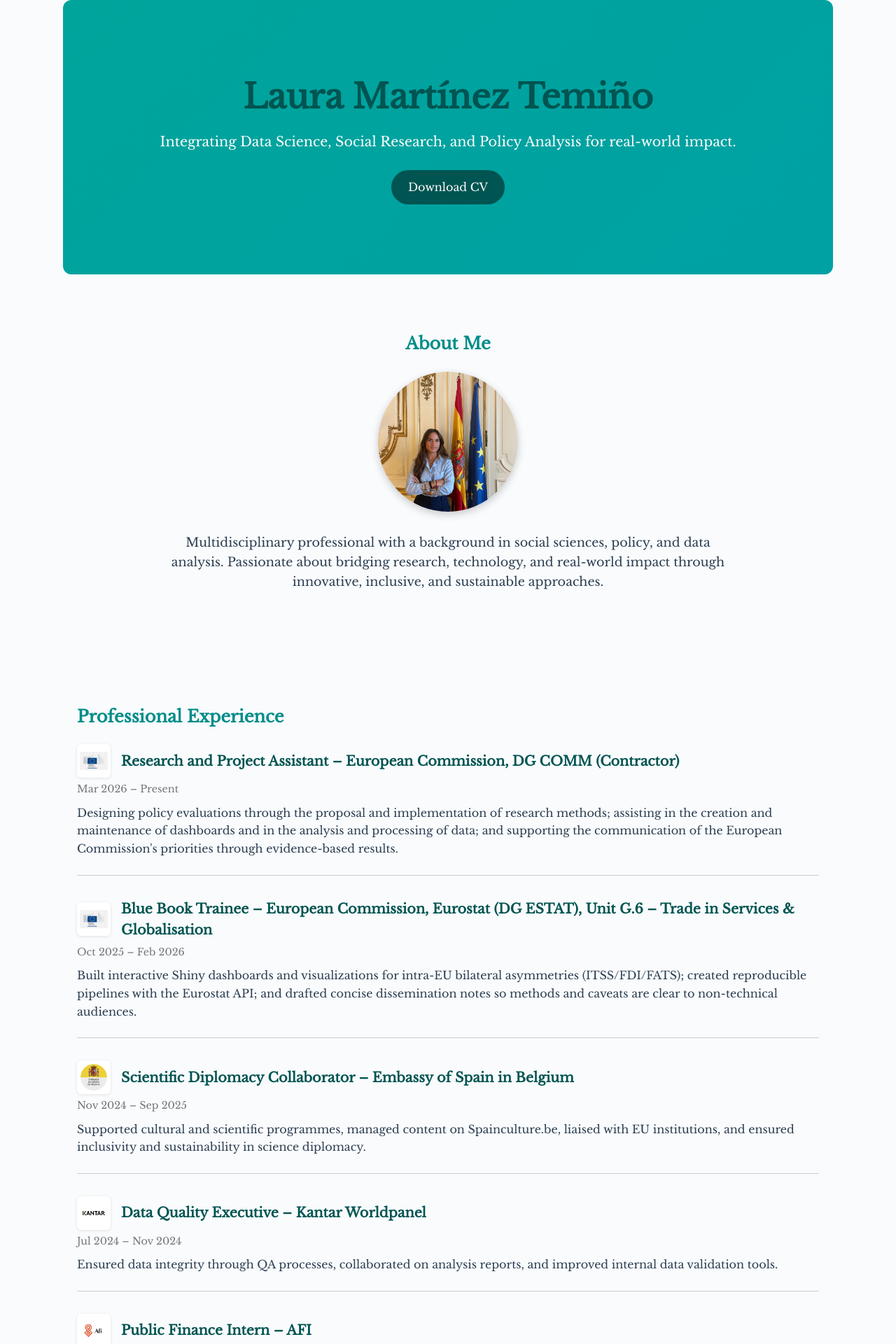
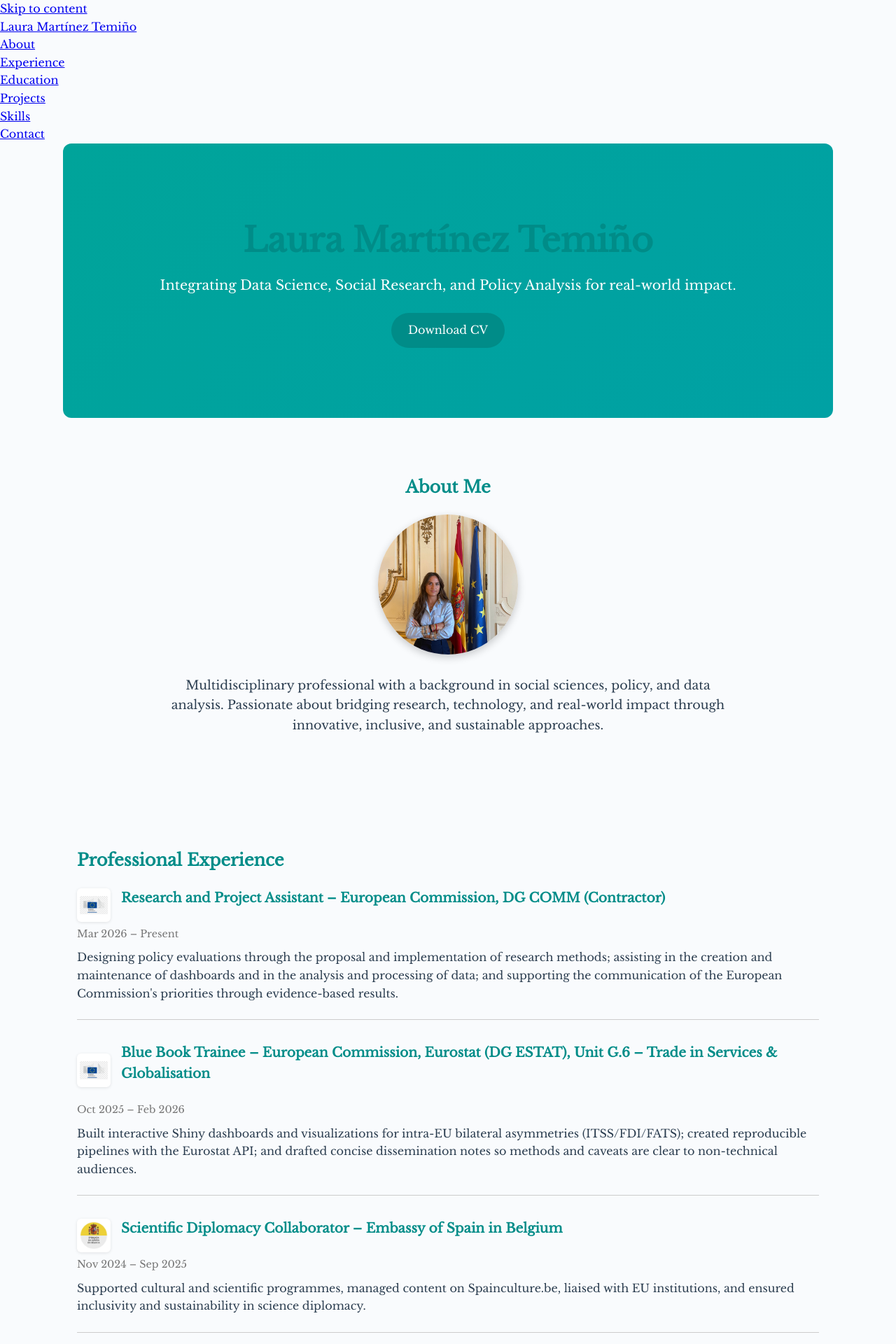
Before and after one commit to laura-martinez00/laura-website, a Flask app: page / in a window 1280 px wide. Shown: the top 1920 px of the page at 70% size. Run offline with Flask 3, Linux system fonts and the light colour scheme; some libraries are stand-ins or nearby versions.

Commit message:
Functional contact form, sticky nav, a11y and perf improvements

```diff
--- a/templates/index.html
+++ b/templates/index.html
@@ -4,6 +4,20 @@
   <meta charset="UTF-8" />
   <meta name="viewport" content="width=device-width, initial-scale=1.0" />
   <title>Laura Martínez Temiño</title>
+  <meta name="description" content="Laura Martínez Temiño — Policy Analyst and Data Scientist bridging EU policy, research, and data-driven analysis. Experience, projects, and CV.">
+
+  <!-- Open Graph / social preview -->
+  <meta property="og:title" content="Laura Martínez Temiño">
+  <meta property="og:description" content="Policy Analyst and Data Scientist bridging EU policy, research, and data-driven analysis.">
+  <meta property="og:image" content="https://laura-website-pi.vercel.app/static/images/profile.jpg">
+  <meta property="og:url" content="https://laura-website-pi.vercel.app/">
+  <meta property="og:type" content="website">
+  <meta name="twitter:card" content="summary">
+
+  <link rel="preconnect" href="https://fonts.googleapis.com">
+  <link rel="preconnect" href="https://fonts.gstatic.com" crossorigin>
+  <link rel="preconnect" href="https://unpkg.com">
+  <link rel="stylesheet" href="https://fonts.googleapis.com/css2?family=Libre+Baskerville:ital@0;1&display=swap">
   <link rel="stylesheet" href="{{ url_for('static', filename='css/styles.css') }}">
   <link href="https://unpkg.com/aos@2.3.1/dist/aos.css" rel="stylesheet">
   <script src="https://kit.fontawesome.com/a076d05399.js" crossorigin="anonymous"></script>
@@ -11,22 +25,41 @@
   <script src="{{ url_for('static', filename='js/script.js') }}" defer></script>
 </head>
 <body>
+  <a class="skip-link" href="#main">Skip to content</a>
+
   <script>
-    AOS.init({ duration: 1000, once: true });
+    AOS.init({ duration: 1000, once: true, disable: window.matchMedia('(prefers-reduced-motion: reduce)').matches });
   </script>
+
+  <!-- Sticky nav -->
+  <header class="site-nav">
+    <nav aria-label="Primary">
+      <a href="#hero" class="nav-logo">Laura Martínez Temiño</a>
+      <ul>
+        <li><a href="#about">About</a></li>
+        <li><a href="#experience">Experience</a></li>
+        <li><a href="#education">Education</a></li>
+        <li><a href="#projects">Projects</a></li>
+        <li><a href="#skills">Skills</a></li>
+        <li><a href="#contact">Contact</a></li>
+      </ul>
+    </nav>
+  </header>
+
+  <main id="main">
 
   <!-- Hero Section -->
   <section id="hero" class="section hero" data-aos="fade-in">
-    <h1 style="color: #005451;">Laura Martínez Temiño</h1>
+    <h1>Laura Martínez Temiño</h1>
     <p>Integrating Data Science, Social Research, and Policy Analysis for real-world impact.</p>
-    <a href="{{ url_for('static', filename='files/LauraMartinezCV.pdf') }}" class="btn" download style="background-color: #005451; color: white;">Download CV</a>
+    <a href="{{ url_for('static', filename='files/LauraMartinezCV.pdf') }}" class="btn" download>Download CV</a>
   </section>
 
   <!-- About Me -->
-  <section id="about" class="section about" data-aos="fade-up">
+  <section id="about" class="section about alt-bg" data-aos="fade-up">
     <h2>About Me</h2>
     <div class="about-content">
-      <img src="{{ url_for('static', filename='images/profile.jpg') }}" alt="Laura Martinez Temiño photo">
+      <img src="{{ url_for('static', filename='images/profile.jpg') }}" alt="Laura Martinez Temiño photo" width="200" height="200">
       <p>
         Multidisciplinary professional with a background in social sciences, policy, and data analysis. Passionate about bridging research, technology, and real-world impact through innovative, inclusive, and sustainable approaches.
       </p>
@@ -41,8 +74,8 @@
       <!-- European Commission — DG COMM -->
       <div class="entry" data-aos="fade-up">
         <div class="entry-header">
-          <img src="{{ url_for('static', filename='images/logos/EC.png') }}" alt="European Commission logo" class="entry-logo">
-          <h4>Research and Project Assistant – European Commission, DG COMM (Contractor)</h4>
+          <img src="{{ url_for('static', filename='images/logos/EC.png') }}" alt="European Commission logo" class="entry-logo" width="48" height="48">
+          <h3>Research and Project Assistant – European Commission, DG COMM (Contractor)</h3>
         </div>
         <span>Mar 2026 – Present</span>
         <p>Designing policy evaluations through the proposal and implementation of research methods; assisting in the creation and maintenance of dashboards and in the analysis and processing of data; and supporting the communication of the European Commission's priorities through evidence-based results.</p>
@@ -51,8 +84,8 @@
       <!-- Eurostat — Blue Book Traineeship -->
       <div class="entry" data-aos="fade-up">
         <div class="entry-header">
-          <img src="{{ url_for('static', filename='images/logos/EC.png') }}" alt="European Commission / Eurostat logo" class="entry-logo">
-          <h4>Blue Book Trainee – European Commission, Eurostat (DG ESTAT), Unit G.6 – Trade in Services & Globalisation</h4>
+          <img src="{{ url_for('static', filename='images/logos/EC.png') }}" alt="European Commission / Eurostat logo" class="entry-logo" width="48" height="48">
+          <h3>Blue Book Trainee – European Commission, Eurostat (DG ESTAT), Unit G.6 – Trade in Services & Globalisation</h3>
         </div>
         <span>Oct 2025 – Feb 2026</span>
         <p>Built interactive Shiny dashboards and visualizations for intra-EU bilateral asymmetries (ITSS/FDI/FATS); created reproducible pipelines with the Eurostat API; and drafted concise dissemination notes so methods and caveats are clear to non-technical audiences.</p>
@@ -61,8 +94,8 @@
       <!-- Embassy of Spain in Belgium -->
       <div class="entry" data-aos="fade-up">
         <div class="entry-header">
-          <img src="{{ url_for('static', filename='images/logos/embassy.png') }}" alt="Embassy logo" class="entry-logo">
-          <h4>Scientific Diplomacy Collaborator – Embassy of Spain in Belgium</h4>
+          <img src="{{ url_for('static', filename='images/logos/embassy.png') }}" alt="Embassy logo" class="entry-logo" width="48" height="48">
+          <h3>Scientific Diplomacy Collaborator – Embassy of Spain in Belgium</h3>
         </div>
         <span>Nov 2024 – Sep 2025</span>
         <p>Supported cultural and scientific programmes, managed content on Spainculture.be, liaised with EU institutions, and ensured inclusivity and sustainability in science diplomacy.</p>
@@ -70,8 +103,8 @@
 
       <div class="entry" data-aos="fade-up">
         <div class="entry-header">
-          <img src="{{ url_for('static', filename='images/logos/kantar.png') }}" alt="Kantar logo" class="entry-logo">
-          <h4>Data Quality Executive – Kantar Worldpanel</h4>
+          <img src="{{ url_for('static', filename='images/logos/kantar.png') }}" alt="Kantar logo" class="entry-logo" width="48" height="48">
+          <h3>Data Quality Executive – Kantar Worldpanel</h3>
         </div>
         <span>Jul 2024 – Nov 2024</span>
         <p>Ensured data integrity through QA processes, collaborated on analysis reports, and improved internal data validation tools.</p>
@@ -79,8 +112,8 @@
 
       <div class="entry" data-aos="fade-up">
         <div class="entry-header">
-          <img src="{{ url_for('static', filename='images/logos/afi.png') }}" alt="AFI logo" class="entry-logo">
-          <h4>Public Finance Intern – AFI</h4>
+          <img src="{{ url_for('static', filename='images/logos/afi.png') }}" alt="AFI logo" class="entry-logo" width="48" height="48">
+          <h3>Public Finance Intern – AFI</h3>
         </div>
         <span>Jun 2024 – Jul 2024</span>
         <p>Assisted with policy evaluations and frameworks, presented research insights, and provided technical tools for public sector policy design.</p>
@@ -88,8 +121,8 @@
 
       <div class="entry" data-aos="fade-up">
         <div class="entry-header">
-          <img src="{{ url_for('static', filename='images/logos/tecopy.png') }}" alt="Tecopy logo" class="entry-logo">
-          <h4>Admin Office Assistant – Tecopy</h4>
+          <img src="{{ url_for('static', filename='images/logos/tecopy.png') }}" alt="Tecopy logo" class="entry-logo" width="48" height="48">
+          <h3>Admin Office Assistant – Tecopy</h3>
         </div>
         <span>Mar 2023 – Jun 2023</span>
         <p>Translated documents, ensured regulatory compliance, and identified business opportunities.</p>
@@ -97,16 +130,16 @@
 
       <div class="entry" data-aos="fade-up">
         <div class="entry-header">
-          <img src="{{ url_for('static', filename='images/logos/wains.png') }}" alt="Wains logo" class="entry-logo">
-          <h4>Marketing Research Analyst – WAINS</h4>
+          <img src="{{ url_for('static', filename='images/logos/wains.png') }}" alt="Wains logo" class="entry-logo" width="48" height="48">
+          <h3>Marketing Research Analyst – WAINS</h3>
         </div>
         <span>Feb 2022 – Jun 2022</span>
       </div>
 
       <div class="entry" data-aos="fade-up">
         <div class="entry-header">
-          <img src="{{ url_for('static', filename='images/logos/uc3m.png') }}" alt="UC3M logo" class="entry-logo">
-          <h4>Administrative Assistant – UC3M International Office</h4>
+          <img src="{{ url_for('static', filename='images/logos/uc3m.png') }}" alt="UC3M logo" class="entry-logo" width="48" height="48">
+          <h3>Administrative Assistant – UC3M International Office</h3>
         </div>
         <span>Sep 2019 – Jan 2020</span>
         <p>Managed Erasmus data, curated EU academic materials, and supported intercultural initiatives.</p>
@@ -116,48 +149,49 @@
   </section>
 
   <!-- Education -->
-  <section id="education" class="section education" data-aos="fade-up">
+  <section id="education" class="section education alt-bg" data-aos="fade-up">
     <h2>Education & Training</h2>
     <div class="about-content">
       <img
         src="{{ url_for('static', filename='images/uc3mgraduation.jpg') }}"
         alt="UC3M Graduation Photo"
+        loading="lazy"
         style="float: right; width: 300px; margin: 0 0 20px 20px; border-radius: 0; box-shadow: 0 4px 12px rgba(0, 0, 0, 0.2);">
     </div>
     <div class="entry-list">
       <div class="entry" data-aos="fade-up">
         <div class="entry-header">
-          <img src="{{ url_for('static', filename='images/logos/uc3m.png') }}" alt="UC3M logo" class="entry-logo">
-          <h4>Master in Computational Social Sciences – UC3M</h4>
+          <img src="{{ url_for('static', filename='images/logos/uc3m.png') }}" alt="UC3M logo" class="entry-logo" width="48" height="48">
+          <h3>Master in Computational Social Sciences – UC3M</h3>
         </div>
         <span>Sep 2023 – Jul 2024</span>
         <p>Focus: Web scraping, text mining, ML, data visualisation. Thesis: NLP on UK Parliament debates.</p>
       </div>
       <div class="entry" data-aos="fade-up">
         <div class="entry-header">
-          <img src="{{ url_for('static', filename='images/logos/uc3m.png') }}" alt="UC3M logo" class="entry-logo">
-          <h4>Double BA in International Studies & Political Science – UC3M</h4>
+          <img src="{{ url_for('static', filename='images/logos/uc3m.png') }}" alt="UC3M logo" class="entry-logo" width="48" height="48">
+          <h3>Double BA in International Studies & Political Science – UC3M</h3>
         </div>
         <span>Sep 2018 – Oct 2023</span>
       </div>
       <div class="entry" data-aos="fade-up">
         <div class="entry-header">
-          <img src="{{ url_for('static', filename='images/logos/sheffield.png') }}" alt="Sheffield logo" class="entry-logo">
-          <h4>Erasmus Semester – University of Sheffield (Economics)</h4>
+          <img src="{{ url_for('static', filename='images/logos/sheffield.png') }}" alt="Sheffield logo" class="entry-logo" width="48" height="48">
+          <h3>Erasmus Semester – University of Sheffield (Economics)</h3>
         </div>
         <span>Sep 2022 – Feb 2023</span>
       </div>
       <div class="entry" data-aos="fade-up">
         <div class="entry-header">
-          <img src="{{ url_for('static', filename='images/logos/circulo.png') }}" alt="Círculo logo" class="entry-logo">
-          <h4>Courses on Cultural Management & Journalism – Círculo de Bellas Artes</h4>
+          <img src="{{ url_for('static', filename='images/logos/circulo.png') }}" alt="Círculo logo" class="entry-logo" width="48" height="48">
+          <h3>Courses on Cultural Management & Journalism – Círculo de Bellas Artes</h3>
         </div>
         <span>Jul 2021</span>
       </div>
       <div class="entry" data-aos="fade-up">
         <div class="entry-header">
-          <img src="{{ url_for('static', filename='images/logos/jeanmonnet.png') }}" alt="Jean Monnet logo" class="entry-logo">
-          <h4>Jean Monnet Program – UC3M</h4>
+          <img src="{{ url_for('static', filename='images/logos/jeanmonnet.png') }}" alt="Jean Monnet logo" class="entry-logo" width="48" height="48">
+          <h3>Jean Monnet Program – UC3M</h3>
         </div>
         <span>Sep 2018 – Jan 2019</span>
       </div>
@@ -170,40 +204,40 @@
     <div class="card-container">
 
       <div class="card">
-        <div class="icon"><i class="fas fa-landmark"></i></div>
+        <div class="icon" aria-hidden="true"><i class="fas fa-landmark"></i></div>
         <h3>NLP Brexit Debates</h3>
         <p>Master's thesis applying NLP to UK House of Commons debates (2013–2019): sentiment analysis, topic modelling, and hate speech detection.</p>
-        <a href="https://github.com/laura-martinez00/NLP_HouseOfCommons_debates" target="_blank">GitHub Repo</a> |
-        <a href="{{ url_for('static', filename='files/TFM-NLP on HoC debates.pdf') }}" target="_blank">PDF</a>
+        <a href="https://github.com/laura-martinez00/NLP_HouseOfCommons_debates" target="_blank" rel="noopener">GitHub Repo</a> |
+        <a href="{{ url_for('static', filename='files/TFM-NLP on HoC debates.pdf') }}" target="_blank" rel="noopener">PDF</a>
       </div>
 
       <div class="card">
-        <div class="icon"><i class="fas fa-calendar-alt"></i></div>
+        <div class="icon" aria-hidden="true"><i class="fas fa-calendar-alt"></i></div>
         <h3>Science Calendar 2025</h3>
         <p>Created a public calendar of Spanish science events in Belgium for the Embassy of Spain.</p>
-        <a href="https://github.com/laura-martinez00/Spain-science-calendar-2025" target="_blank">GitHub</a> |
-        <a href="https://www.spainculture.be/es/quienes-somos/la-ciencia-espanola-en-belgica-programa-2025/" target="_blank">Published Website</a>
+        <a href="https://github.com/laura-martinez00/Spain-science-calendar-2025" target="_blank" rel="noopener">GitHub</a> |
+        <a href="https://www.spainculture.be/es/quienes-somos/la-ciencia-espanola-en-belgica-programa-2025/" target="_blank" rel="noopener">Published Website</a>
       </div>
 
       <div class="card">
-        <div class="icon"><i class="fas fa-people-arrows"></i></div>
+        <div class="icon" aria-hidden="true"><i class="fas fa-people-arrows"></i></div>
         <h3>Network Analysis</h3>
         <p>Explored Twitter networks and political diffusion using igraph and Gephi.</p>
-        <a href="https://github.com/laura-martinez00/SNA-assignment" target="_blank">GitHub Repo</a>
+        <a href="https://github.com/laura-martinez00/SNA-assignment" target="_blank" rel="noopener">GitHub Repo</a>
       </div>
 
       <div class="card">
-        <div class="icon"><i class="fas fa-map-marked-alt"></i></div>
+        <div class="icon" aria-hidden="true"><i class="fas fa-map-marked-alt"></i></div>
         <h3>Interactive Venue Recommender</h3>
         <p>Scraped Forvenues site and deployed a Shiny dashboard for personalised nightlife recommendations.</p>
-        <a href="https://github.com/laura-martinez00/Data-harvesting-Project" target="_blank">GitHub Repo</a>
+        <a href="https://github.com/laura-martinez00/Data-harvesting-Project" target="_blank" rel="noopener">GitHub Repo</a>
       </div>
 
       <div class="card">
-        <div class="icon"><i class="fas fa-magic"></i></div>
+        <div class="icon" aria-hidden="true"><i class="fas fa-magic"></i></div>
         <h3>Sentiment Analysis – Harry Potter</h3>
         <p>Applied NLP sentiment tools to analyse emotional arcs across Harry Potter novels.</p>
-        <a href="https://github.com/laura-martinez00/Sentiment-Analysis-Harry-Potter-books" target="_blank">GitHub Repo</a>
+        <a href="https://github.com/laura-martinez00/Sentiment-Analysis-Harry-Potter-books" target="_blank" rel="noopener">GitHub Repo</a>
       </div>
 
       <div class="card">
@@ -224,7 +258,7 @@
   </section>
 
   <!-- Tech Skills -->
-  <section id="skills" class="section skills">
+  <section id="skills" class="section skills alt-bg">
     <h2>Technical Skills</h2>
     <div class="card-container">
       <div class="card">
@@ -263,17 +297,34 @@
   <!-- Contact -->
   <section id="contact" class="section contact">
     <h2>Contact</h2>
-    <form action="https://formspree.io/f/your-form-id" method="POST">
-      <input type="text" name="name" placeholder="Your name" required />
-      <input type="email" name="_replyto" placeholder="Your email" required />
-      <textarea name="message" placeholder="Your message" required></textarea>
+
+    <p id="contact-success" class="success-banner" role="status" hidden>Thanks — your message has been sent. I'll get back to you soon.</p>
+
+    <form action="https://formsubmit.co/lauramartineztemino@gmail.com" method="POST" id="contact-form">
+      <input type="hidden" name="_subject" value="New message from your website">
+      <input type="hidden" name="_next" value="https://laura-website-pi.vercel.app/?sent=true#contact">
+      <input type="hidden" name="_template" value="table">
+      <input type="hidden" name="_captcha" value="false">
+      <input type="text" name="_honey" style="display:none" tabindex="-1" autocomplete="off" aria-hidden="true">
+
+      <label class="sr-only" for="contact-name">Your name</label>
+      <input type="text" id="contact-name" name="name" placeholder="Your name…" autocomplete="name" required />
+
+      <label class="sr-only" for="contact-email">Your email</label>
+      <input type="email" id="contact-email" name="_replyto" placeholder="Your email…" autocomplete="email" required />
+
+      <label class="sr-only" for="contact-message">Your message</label>
+      <textarea id="contact-message" name="message" placeholder="Your message…" required></textarea>
+
       <button type="submit">Send Message</button>
     </form>
     <div class="social-links">
-      <a href="https://www.linkedin.com/in/lauramartineztemino" target="_blank">LinkedIn</a>
-      <a href="https://github.com/laura-martinez00" target="_blank">GitHub</a>
+      <a href="https://www.linkedin.com/in/lauramartineztemino" target="_blank" rel="noopener">LinkedIn</a>
+      <a href="https://github.com/laura-martinez00" target="_blank" rel="noopener">GitHub</a>
     </div>
   </section>
 
+  </main>
+
 </body>
 </html>
```
